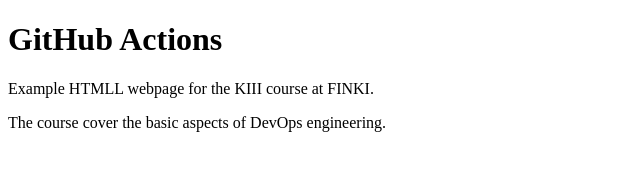
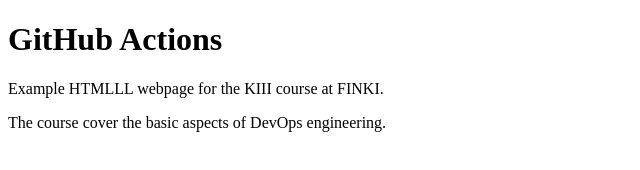
Before and after one commit to StefanMrmov/KIII-Exercise-02, a plain HTML site: page index.html in a window 1280 px wide. Shown: the full height of the page, 0-640 px from the left. Drawn offline with Linux system fonts and the light colour scheme.

Commit message:
Update index2.html

```diff
--- a/index.html
+++ b/index.html
@@ -2,7 +2,7 @@
 <html>
   <body>
     <h1>GitHub Actions</h1>
-    <p>Example HTMLL webpage for the KIII course at FINKI.</p>
+    <p>Example HTMLLL webpage for the KIII course at FINKI.</p>
     <p>The course cover the basic aspects of DevOps engineering.</p>
   </body>
 </html>
```
